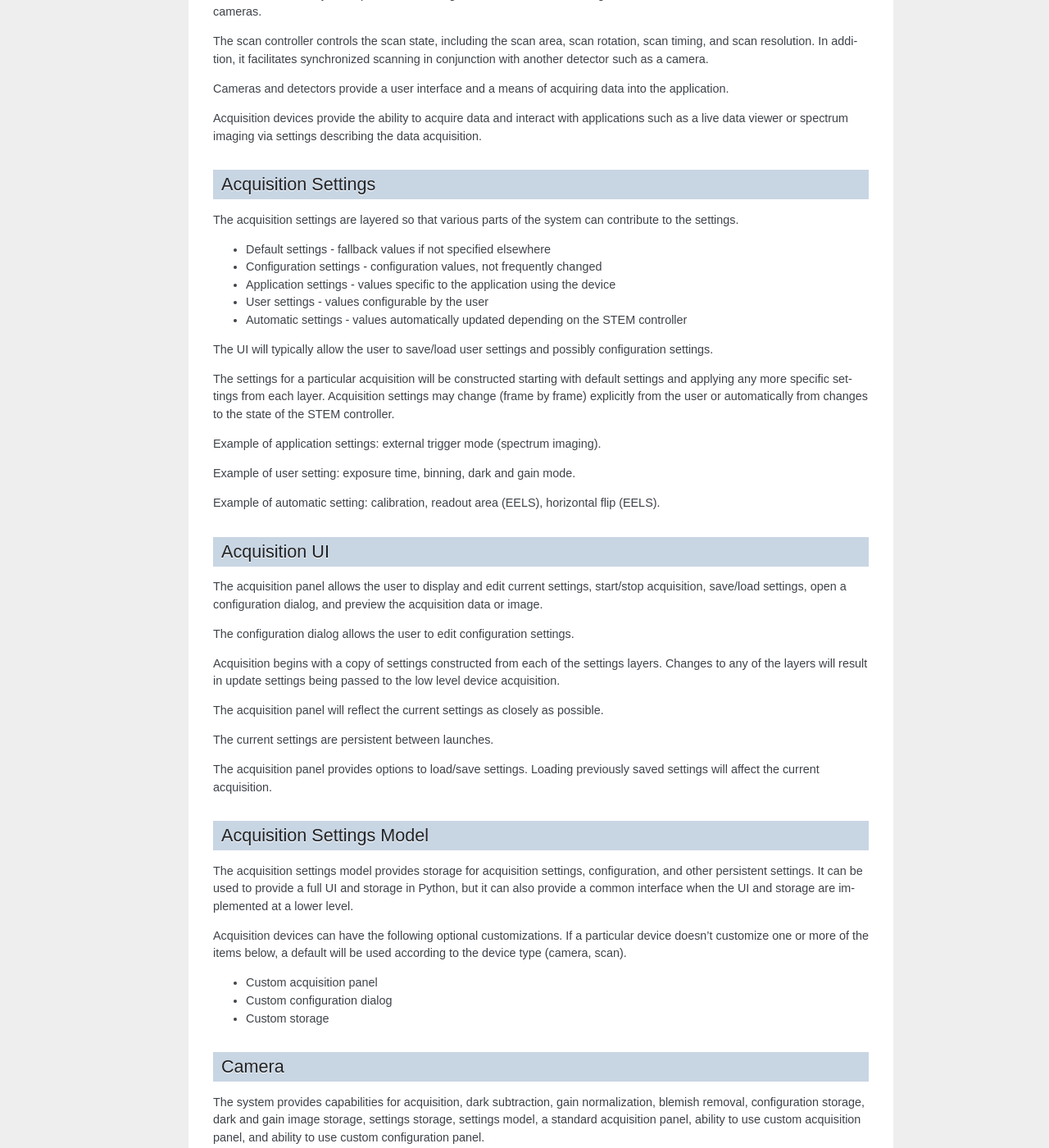
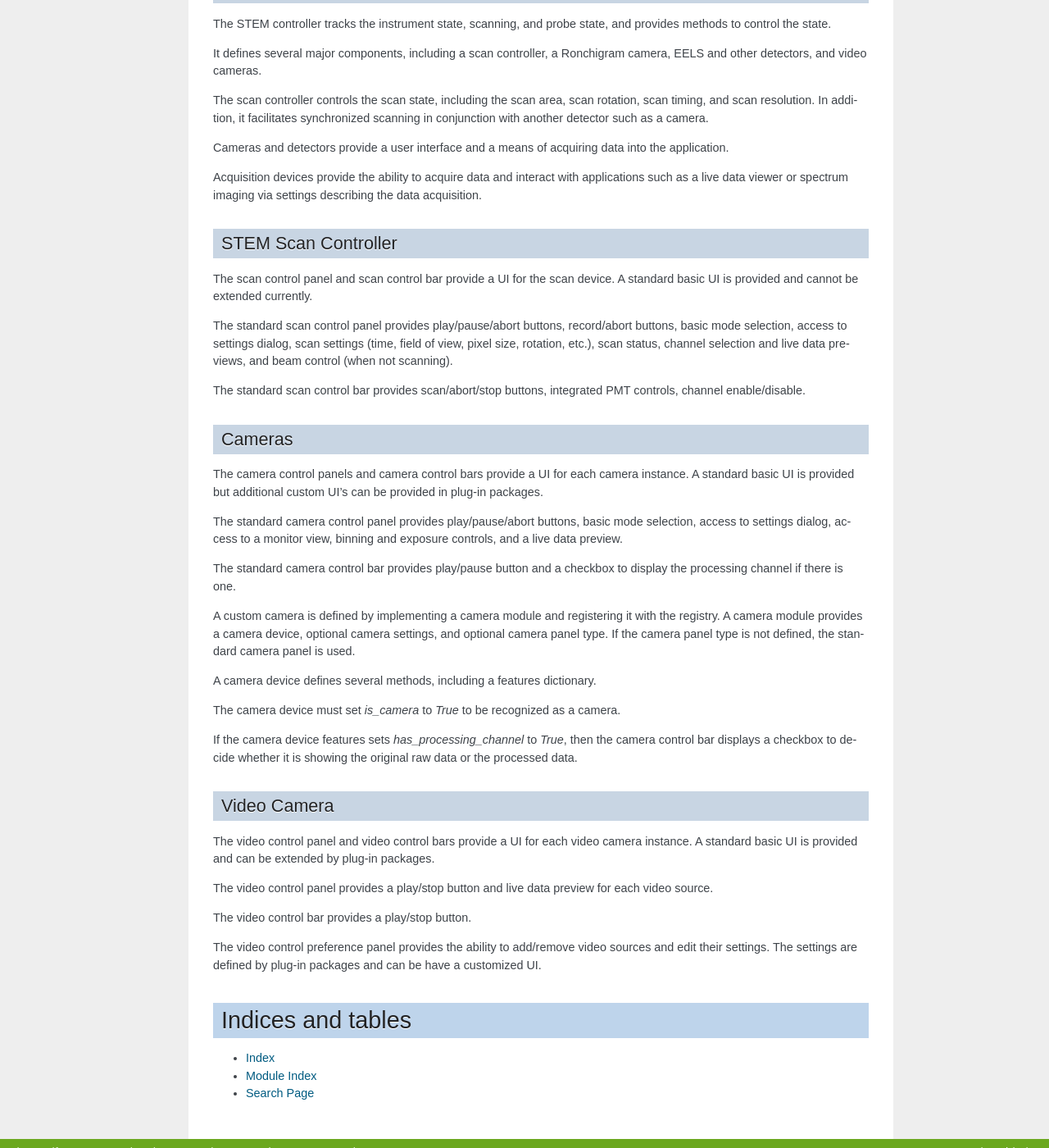
Before and after one commit to nion-software/nionswift-instrumentation-kit, a Sphinx documentation site: the page built from docs/extensions.rst, in a window 1280 px wide and 1400 px high, scrolled down 640 px. Shown: the whole window at 82% size. Built offline with Sphinx 7.4.7, drawn with Linux system fonts in a browser that asks for light colours; some of the changed text lies outside the part shown.

Commit message:
Eliminate camera specifics from camera control panel. Add docs.

```diff
--- a/docs/extensions.rst
+++ b/docs/extensions.rst
@@ -1,5 +1,10 @@
-Instrumentation Developers Kit
-==============================
+.. _creating-components:
+
+Creating Instrumentation Components
+===================================
+Create custom components based on classes in the instrumentation kit.
+
+*The information on this page is incomplete. Refer to example implementations for more information.*
 
 Overview
 --------
@@ -28,151 +33,120 @@ Cameras and detectors provide a user interface and a means of acquiring data int
 Acquisition devices provide the ability to acquire data and interact with applications such as a live data viewer or
 spectrum imaging via settings describing the data acquisition.
 
-Acquisition Settings
+.. TODO: handling actions, state from STEM events (e.g., flip of EELS camera)
+
+STEM Scan Controller
 --------------------
-The acquisition settings are layered so that various parts of the system can contribute to the settings.
+The scan control panel and scan control bar provide a UI for the scan device. A standard basic UI is provided and cannot be extended currently.
 
-- Default settings - fallback values if not specified elsewhere
-- Configuration settings - configuration values, not frequently changed
-- Application settings - values specific to the application using the device
-- User settings - values configurable by the user
-- Automatic settings - values automatically updated depending on the STEM controller
+The standard scan control panel provides play/pause/abort buttons, record/abort buttons, basic mode selection, access to settings dialog, scan settings (time, field of view, pixel size, rotation, etc.), scan status, channel selection and live data previews, and beam control (when not scanning).
 
-.. TODO: are there any missing layers or capabilities not provided by these layers?
+The standard scan control bar provides scan/abort/stop buttons, integrated PMT controls, channel enable/disable.
 
-The UI will typically allow the user to save/load user settings and possibly configuration settings.
+.. TODO: allow primary and secondary scan controllers
 
-The settings for a particular acquisition will be constructed starting with default settings and applying any more
-specific settings from each layer. Acquisition settings may change (frame by frame) explicitly from the user or
-automatically from changes to the state of the STEM controller.
+Cameras
+-------
+The camera control panels and camera control bars provide a UI for each camera instance. A standard basic UI is provided but additional custom UI's can be provided in plug-in packages.
 
-Example of application settings: external trigger mode (spectrum imaging).
+The standard camera control panel provides play/pause/abort buttons, basic mode selection, access to settings dialog, access to a monitor view, binning and exposure controls, and a live data preview.
 
-Example of user setting: exposure time, binning, dark and gain mode.
+The standard camera control bar provides play/pause button and a checkbox to display the processing channel if there is one.
 
-Example of automatic setting: calibration, readout area (EELS), horizontal flip (EELS).
+A custom camera is defined by implementing a camera module and registering it with the registry. A camera module provides a camera device, optional camera settings, and optional camera panel type. If the camera panel type is not defined, the standard camera panel is used.
 
-Acquisition UI
---------------
-The acquisition panel allows the user to display and edit current settings, start/stop acquisition, save/load settings,
-open a configuration dialog, and preview the acquisition data or image.
+A camera device defines several methods, including a features dictionary.
 
-The configuration dialog allows the user to edit configuration settings.
+The camera device must set `is_camera` to `True` to be recognized as a camera.
 
-.. TODO: does the configuration dialog ever affect current acquisition exposure/binning?
+.. TODO: Document camera modules.
 
-Acquisition begins with a copy of settings constructed from each of the settings layers. Changes to any of the layers
-will result in update settings being passed to the low level device acquisition.
+If the camera device features sets `has_processing_channel` to `True`, then the camera control bar displays a checkbox to decide whether it is showing the original raw data or the processed data.
 
-The acquisition panel will reflect the current settings as closely as possible.
+.. TODO: dark subtraction, gain normalization, blemish removal
+.. TODO: dark reference collection, gain image collection, blemish configuration
+.. TODO: readout area, other camera configuration
+.. TODO: settings storage, settings dialog
+.. TODO: monitor configuration, button
+.. TODO: processing channel configuration, settings including readout area
+.. TODO: synchronized acquisition
+.. TODO: sequence acquisition
+.. TODO: handling integrated scan/camera systems
+.. TODO: frame summing, averaging (rolling), recording
 
-The current settings are persistent between launches.
+Video Camera
+------------
+The video control panel and video control bars provide a UI for each video camera instance. A standard basic UI is provided and can be extended by plug-in packages.
 
-The acquisition panel provides options to load/save settings. Loading previously saved settings will affect the current
-acquisition.
+The video control panel provides a play/stop button and live data preview for each video source.
 
-.. TODO: which settings are allowed to be changed during acquisition? (currently: anything)
-.. TODO: how to prevent user from switching settings while an application is running?
-.. TODO: how to prevent multiple applications from running conflicting settings?
+The video control bar provides a play/stop button.
 
-Acquisition Settings Model
---------------------------
-The acquisition settings model provides storage for acquisition settings, configuration, and other persistent settings.
-It can be used to provide a full UI and storage in Python, but it can also provide a common interface when the UI and
-storage are implemented at a lower level.
+The video control preference panel provides the ability to add/remove video sources and edit their settings. The settings are defined by plug-in packages and can be have a customized UI.
 
-Acquisition devices can have the following optional customizations. If a particular device doesn't customize one or
-more of the items below, a default will be used according to the device type (camera, scan).
+..
+    Data Elements
+    -------------
+    The data elements are a list of data elements ``dict`` describing the data. The data elements can contain the
+    following keys.
 
-- Custom acquisition panel
-- Custom configuration dialog
-- Custom storage
+    =============================== =============== ===============================================================
+    Key                             Default         Description
+    =============================== =============== ===============================================================
+    version                         required        data element version, must be the integer 1
+    data                            required        the data, a numpy array
+    timestamp                       current time    the timestamp of the data, datetime object
+    is_sequence                     False           whether the data represents a sequence
+    collection_dimension_count      0               an integer describing the collection dimension count
+    datum_dimension_count           data shape      an integer describing the datum dimension count
+    properties                      none            a dict of properties, see below
+    properties.frame_number
+    properties.frame_index
+    properties.integration_count
+    properties.counts_per_electron
+    intensity_calibration           none            a calibration dict
+    spatial_calibrations            none            a list of calibration dicts
+    reader_version
+    large_format
+    metadata
+    datetime_modified
+    datetime_original
+    description.timezone (tz, dst)
+    =============================== =============== ===============================================================
 
-Camera
-------
-The system provides capabilities for acquisition, dark subtraction, gain normalization, blemish removal,
-configuration storage, dark and gain image storage, settings storage, settings model, a standard acquisition panel,
-ability to use custom acquisition panel, and ability to use custom configuration panel.
+    Data is stored with the fastest varying index last (numpy default).
 
-Acquisition styles include viewing, sequence acquisition (SI, ptychography), frame summing, frame averaging (rolling),
-single frame, and recording.
+    Data elements that have height=1 are expected to be returned as 1d data.
 
-Provides a mechanism to link configuration or settings to other objects such as UI or the stem controller. This
-allows camera configuration, saved settings, and current settings to be edited and viewed.
+    Integration count is optional; passed in settings, but should return how many were actually integrated.
 
-Camera Device
-^^^^^^^^^^^^^
+    Exposure, binning, and signal type will be automatically determined from settings.
 
-Data Elements
-^^^^^^^^^^^^^
-The data elements are a list of data elements ``dict`` describing the data. The data elements can contain the
-following keys.
+    frame_number comes from camera; frame_index comes from Swift.
 
-=============================== =============== ===============================================================
-Key                             Default         Description
-=============================== =============== ===============================================================
-version                         none            should be set to 1
-data                            required        an ndarray
-timestamp                                       default now
-is_sequence
-collection_dimension_count      0               an integer describing the collection dimension count
-datum_dimension_count           data shape      an integer describing the datum dimension count
-properties                      none            a dict of properties, see below
-properties.frame_number
-properties.integration_count
-properties.counts_per_electron
-intensity_calibration           none            a calibration dict
-spatial_calibrations            none            a list of calibration dicts
-reader_version
-large_format
-metadata
-datetime_modified
-datetime_original
-description.timezone (tz, dst)
-properties.integration_count
-properties.frame_number
-=============================== =============== ===============================================================
+    hardware_source_name, hardware_source_id, state, and valid_rows will be set after acquisition.
 
-Data is stored with the fastest varying index last.
+    .. TODO: Explain how counts_per_electron and spatial/intensity calibrations handle binning.
 
-Data elements that have height=1 are expected to be returned as 1d data.
+    swift processes the data using the following data_element keys:
+    channel_id
+    state
+    sub_area
+    ImportExportManager.convert_data_element_to_data_and_metadata:
+    * data
+    * is_sequence, collection_dimension_count, datum_dimension_count
+    * spatial_calibrations
+    * intensity_calibration
+    * metadata
+    * properties (get stored into metdata.hardware_source)
+    * timestamp or datetime_modified
+    * if datetime_modified (dst, tz) (converted to timestamp; then timezone gets stored into metadata.description.timezone)
 
-Integration count is optional; passed in settings, but should return how many were actually integrated.
+    Calibration
+    -----------
+    Providing calibrations directly in the data element.
 
-Exposure, binning, and signal type will be automatically determined from settings.
-
-frame_number comes from camera; frame_index comes from Swift.
-
-hardware_source_name, hardware_source_id, state, and valid_rows will be set after acquisition.
-
-.. TODO: Explain how counts_per_electron and spatial/intensity calibrations handle binning.
-
-swift processes the data using the following data_element keys:
-channel_id
-state
-sub_area
-ImportExportManager.convert_data_element_to_data_and_metadata:
-* data
-* is_sequence, collection_dimension_count, datum_dimension_count
-* spatial_calibrations
-* intensity_calibration
-* metadata
-* properties (get stored into metdata.hardware_source)
-* timestamp or datetime_modified
-* if datetime_modified (dst, tz) (converted to timestamp; then timezone gets stored into metadata.description.timezone)
-
-Calibration
-^^^^^^^^^^^
-Providing calibrations directly in the data element.
-
-Providing a set of controls from which to read the calibrations.
-
-Scan
-----
-Acquire list of regions (rectangle, line, point) with action between each region. The action could be defined
-declaratively (i.e. change AS2 setting, etc.). Or we could go full-out and make callbacks to Python.
-
-Control the probe position.
+    Providing a set of controls from which to read the calibrations.
 
 .. toctree::
    :maxdepth: 2
--- a/docs/index.rst
+++ b/docs/index.rst
@@ -11,6 +11,10 @@ Getting Started
    * Read about using the :ref:`using-cameras`.
    * Read about using :ref:`using-video`.
 
+Advanced
+--------
+   * Creating custom components :ref:`creating-components`.
+
 Table of Contents
 -----------------
 .. toctree::
@@ -18,5 +22,6 @@ Table of Contents
     scanning
     cameras
     video
+    extensions
     :maxdepth: 1
     :caption: Contents:
```
Also changed, not shown: 3 other files.
